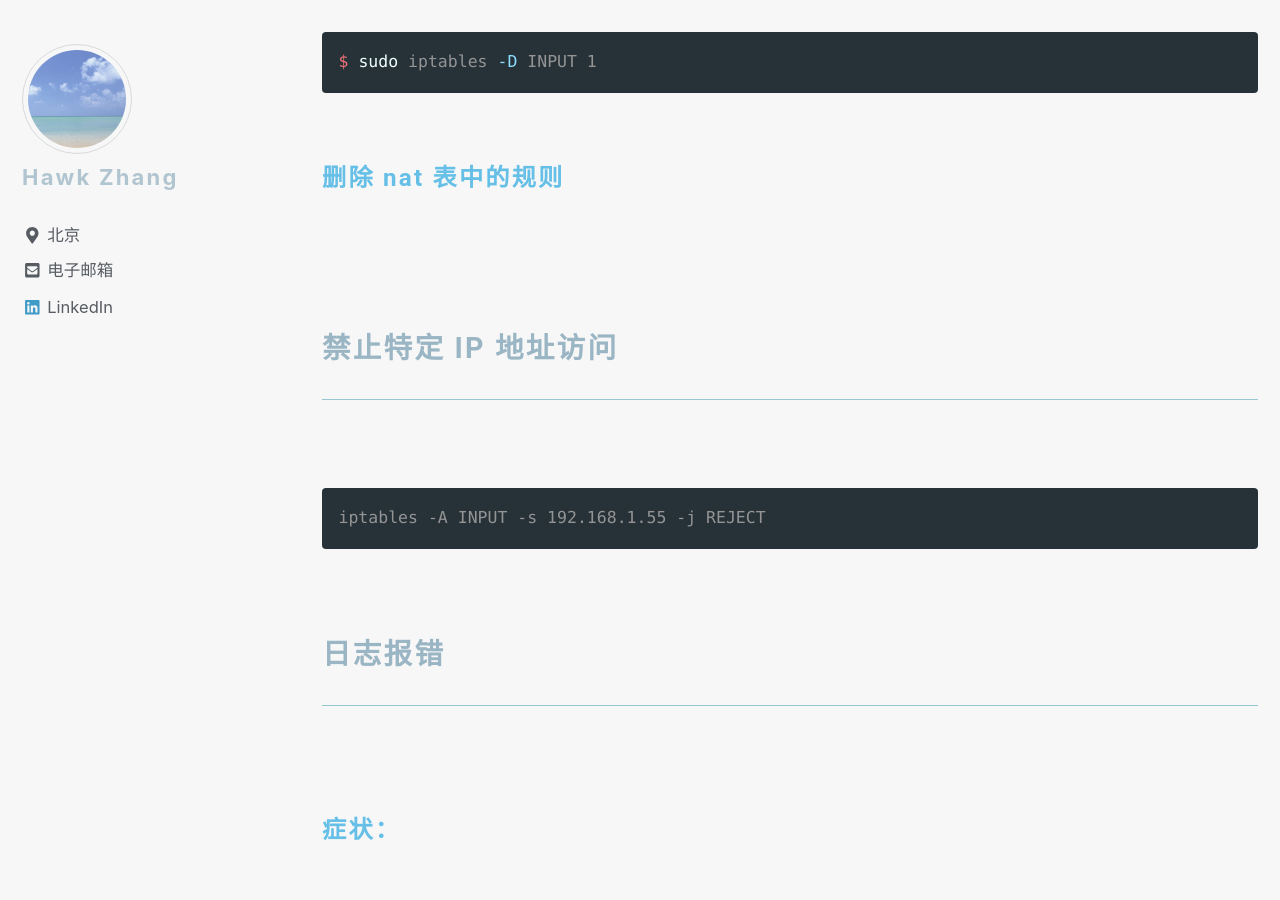
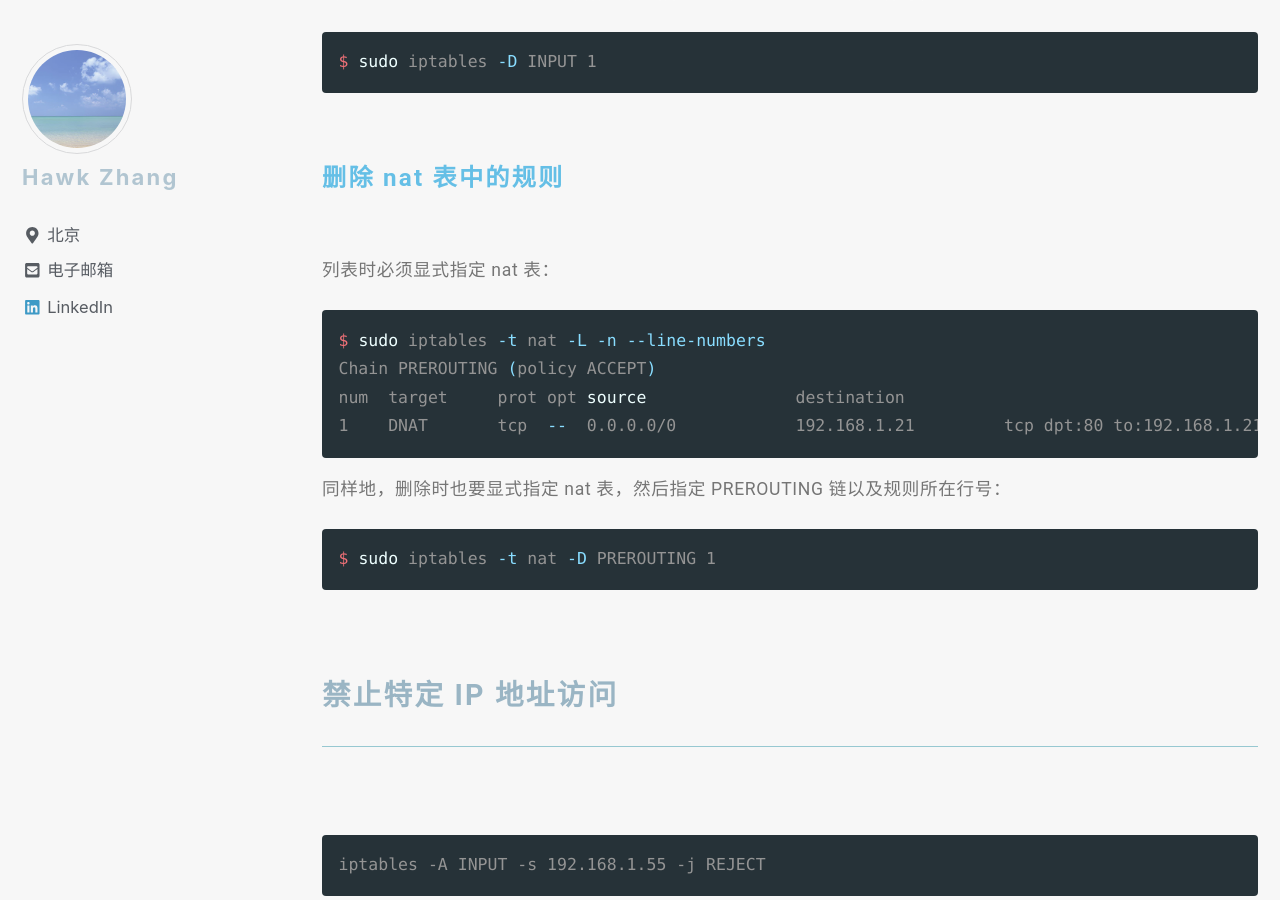
Before and after one commit to narru888/linotes_note, a Jekyll site: the page built from _posts/cheatsheet/2017-05-01-network.md, in a window 1280 px wide and 900 px high, scrolled down 10115 px. Built offline with Jekyll 4.4.1, drawn with Linux system fonts in a browser that asks for light colours; nearby versions of some CDN libraries; a script that is not in the unit is left out.

Commit message:
update on 2018-12-10 13:32:01 CST

````diff
--- a/_posts/cheatsheet/2017-05-01-network.md
+++ b/_posts/cheatsheet/2017-05-01-network.md
@@ -297,6 +297,27 @@ $ sudo iptables -D INPUT 1
 
 #### 删除 nat 表中的规则
 
+列表时必须显式指定 nat 表：
+
+```bash
+$ sudo iptables -t nat -L -n --line-numbers
+Chain PREROUTING (policy ACCEPT)
+num  target     prot opt source               destination
+1    DNAT       tcp  --  0.0.0.0/0            192.168.1.21         tcp dpt:80 to:192.168.1.21:8080
+```
+
+同样地，删除时也要显式指定 nat 表，然后指定 PREROUTING 链以及规则所在行号：
+
+```bash
+$ sudo iptables -t nat -D PREROUTING 1
+```
+
+
+
+
+
+
+
 
 ### 禁止特定 IP 地址访问
 
````
